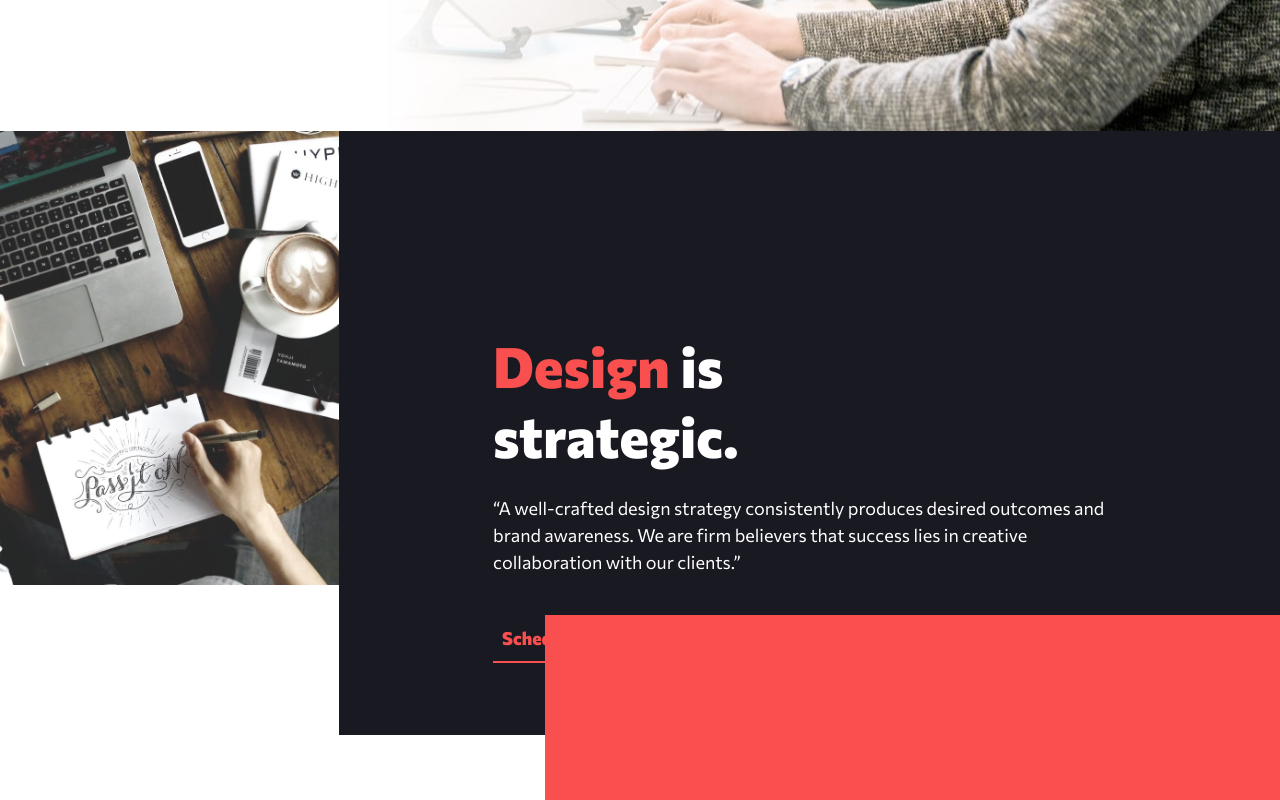
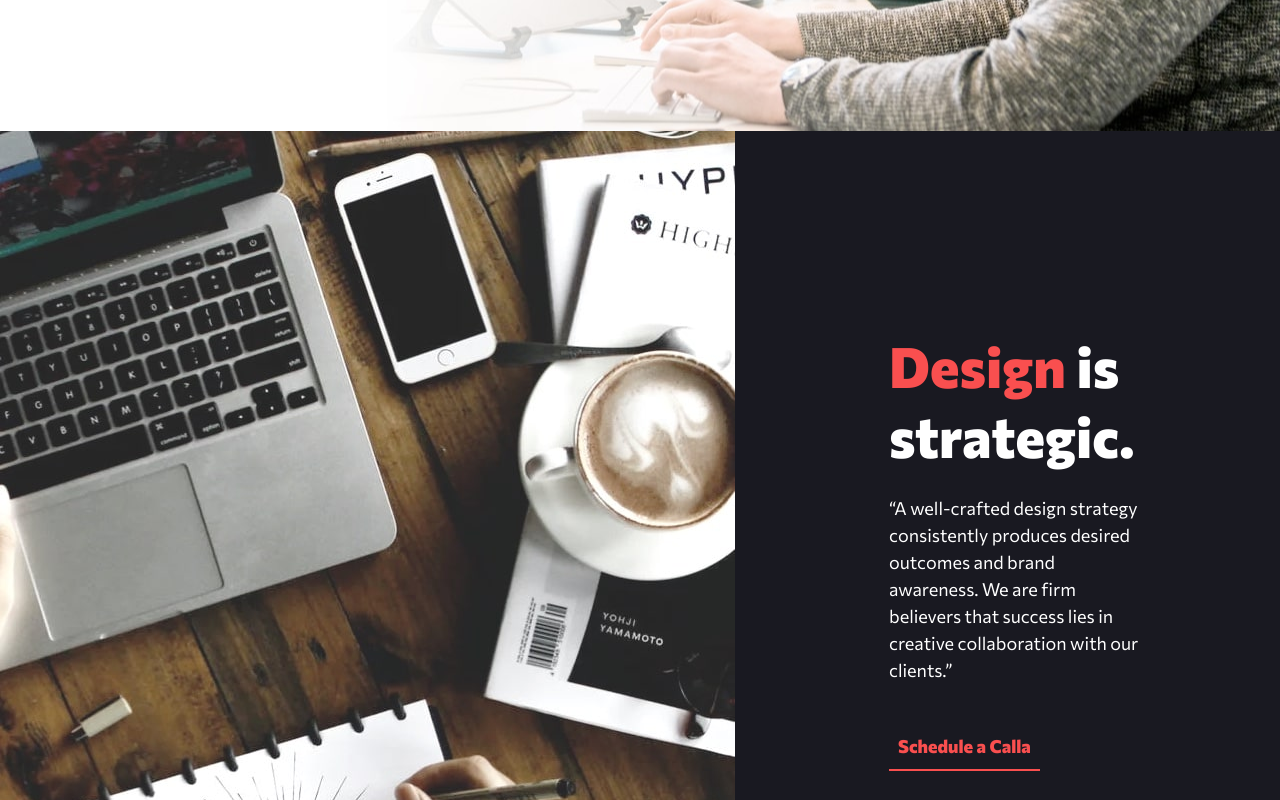
Before and after one commit to aroquega/creative-agency, a React (Vite) app in the folder site/: page / in a window 1280 px wide. Shown: the part 760-1560 px from the top of the page. Built offline with nearby package versions, Linux system fonts and the light colour scheme.

Commit message:
chore: Fix problem with responsive images

```diff
--- a/site/src/components/ResponsiveImage.tsx
+++ b/site/src/components/ResponsiveImage.tsx
@@ -1,12 +1,18 @@
 interface Props {
+  className?: string;
   mobile: string;
   tablet: string;
   desktop: string;
 }
 
-export function ResponsiveImage({ mobile, tablet, desktop }: Props) {
+export function ResponsiveImage({
+  className = "",
+  mobile,
+  tablet,
+  desktop,
+}: Props) {
   return (
-    <picture>
+    <picture className={`w-full ${className}`}>
       <source srcSet={desktop} media="(min-width: 1280px)" />
       <source srcSet={tablet} media="(min-width: 640px)" />
       <img src={mobile} alt="image" className="w-full" />
--- a/site/src/sections/Strategy.tsx
+++ b/site/src/sections/Strategy.tsx
@@ -10,6 +10,7 @@ export function Strategy() {
   return (
     <div className="sm:flex">
       <ResponsiveImage
+        className="sm:min-w-[378px] xl:min-w-[735px]"
         mobile={imageStrategic}
         tablet={imageStrategicTablet}
         desktop={imageStrategicDesktop}
```
Also changed, not shown: site/src/sections/Approach.tsx (added).
